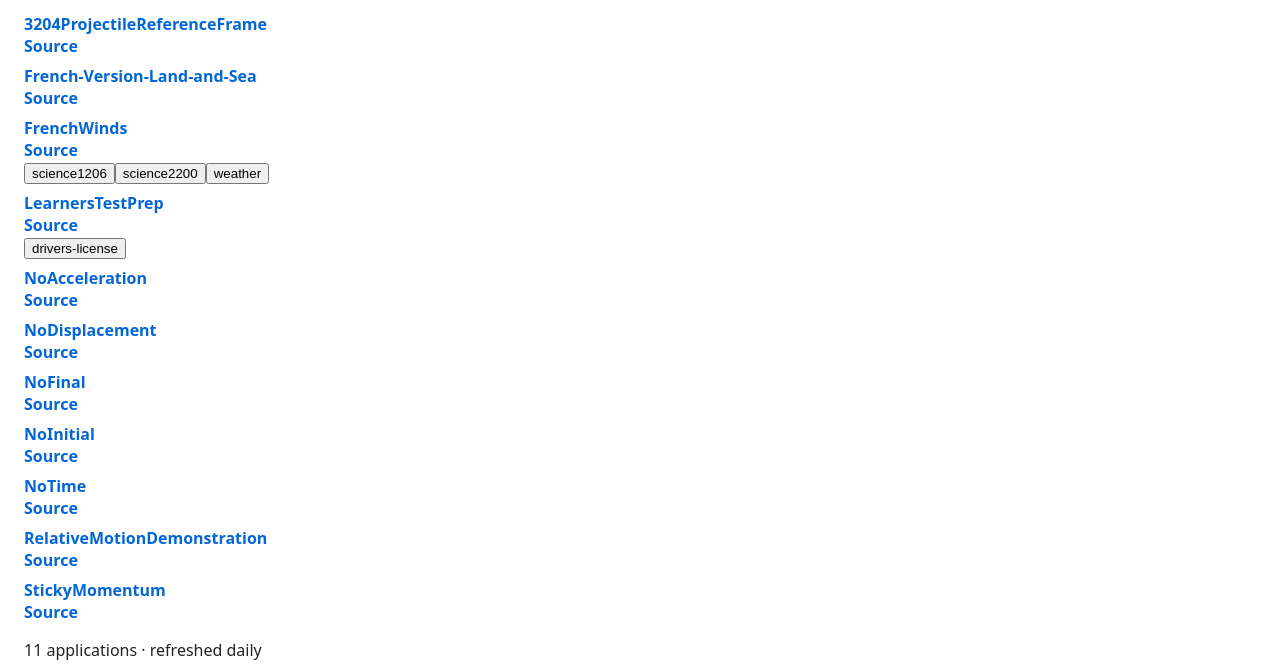
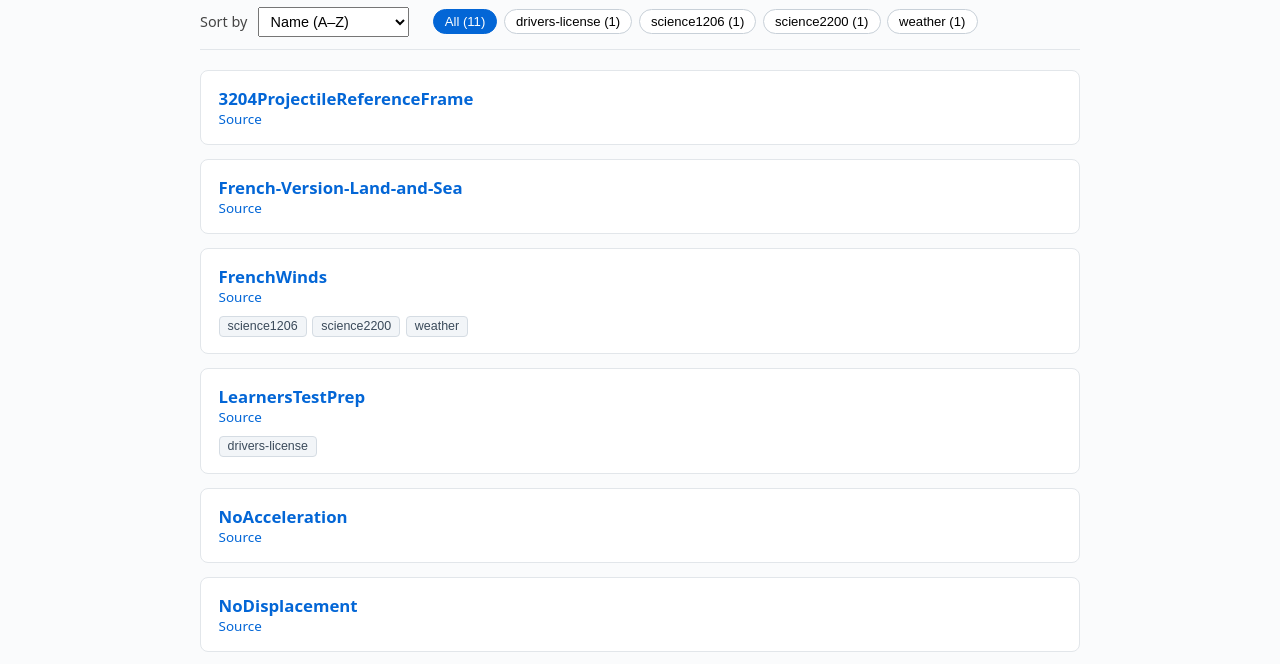
Before and after one commit to CDLI-NLSchools/applications-index, a website built with Vite: page index.html in a window 1280 px wide. Shown: the part 212-876 px from the top of the page. Built offline with nearby package versions, Linux system fonts and the light colour scheme; files whose address does not match are found by name.

Commit message:
Index UI: card layout and header styles

```diff
--- a/src/style.css
+++ b/src/style.css
@@ -1,6 +1,75 @@
-body { font-family: system-ui, -apple-system, 'Segoe UI', Roboto, 'Helvetica Neue', Arial; padding: 1rem; color:#222; }
-#app h1 { margin-bottom: .5rem; }
-ul { list-style:none; padding:0; }
-li { margin: .5rem 0; }
-li a { font-weight:600; color:#0366d6; text-decoration:none; }
-li .meta { font-size: .9rem; color:#555; }
+body {
+  font-family: system-ui, -apple-system, 'Segoe UI', Roboto, 'Helvetica Neue', Arial, sans-serif;
+  margin: 0;
+  padding: 1.5rem 1rem 3rem;
+  color: #222;
+  background: #fafbfc;
+}
+#app { max-width: 880px; margin: 0 auto; }
+
+.site-header { margin-bottom: 1.5rem; }
+.logos { display: flex; gap: 1.25rem; align-items: center; margin-bottom: 1rem; }
+.logos img { max-height: 56px; max-width: 220px; object-fit: contain; }
+.site-header h1 { margin: 0 0 .5rem; font-size: 1.75rem; }
+.preamble { margin: 0; color: #444; line-height: 1.5; max-width: 60ch; }
+
+.controls {
+  display: flex;
+  flex-wrap: wrap;
+  gap: .75rem 1.5rem;
+  align-items: center;
+  margin-bottom: 1.25rem;
+  padding: .75rem 0;
+  border-top: 1px solid #e2e6ea;
+  border-bottom: 1px solid #e2e6ea;
+}
+.sort-label { font-size: .9rem; color: #444; }
+.sort-label select { margin-left: .4rem; padding: .3rem .5rem; font-size: .9rem; }
+.topics { display: flex; flex-wrap: wrap; gap: .4rem; }
+.topic-chip {
+  border: 1px solid #c8d0d8;
+  background: #fff;
+  border-radius: 999px;
+  padding: .25rem .7rem;
+  font-size: .82rem;
+  cursor: pointer;
+}
+.topic-chip.active { background: #0366d6; border-color: #0366d6; color: #fff; }
+
+.topic-heading {
+  font-size: 1.05rem;
+  color: #444;
+  margin: 1.5rem 0 .5rem;
+  padding-bottom: .25rem;
+  border-bottom: 1px solid #e2e6ea;
+  text-transform: capitalize;
+}
+ul.cards { list-style: none; padding: 0; margin: 0; display: grid; gap: .9rem; }
+li.card {
+  background: #fff;
+  border: 1px solid #e2e6ea;
+  border-radius: 8px;
+  padding: 1rem 1.1rem;
+}
+.card-title { font-weight: 650; font-size: 1.05rem; color: #0366d6; text-decoration: none; }
+.card-title:hover { text-decoration: underline; }
+.card-desc { margin: .4rem 0 .6rem; color: #444; line-height: 1.45; font-size: .94rem; }
+.card-meta { display: flex; flex-wrap: wrap; gap: .4rem 1rem; align-items: center; font-size: .84rem; color: #666; }
+.creator { display: inline-flex; align-items: center; gap: .35rem; color: #444; text-decoration: none; }
+.creator:hover { text-decoration: underline; }
+.avatar { width: 22px; height: 22px; border-radius: 50%; }
+.repo-link { color: #0366d6; text-decoration: none; }
+.repo-link:hover { text-decoration: underline; }
+.tags { display: flex; flex-wrap: wrap; gap: .35rem; margin-top: .6rem; }
+button.tag {
+  border: 1px solid #d5dce3;
+  background: #f2f5f8;
+  border-radius: 4px;
+  padding: .15rem .5rem;
+  font-size: .78rem;
+  color: #3a4a5a;
+  cursor: pointer;
+}
+button.tag:hover { background: #e6ecf2; }
+
+.site-footer { margin-top: 2rem; color: #888; font-size: .84rem; }
```
